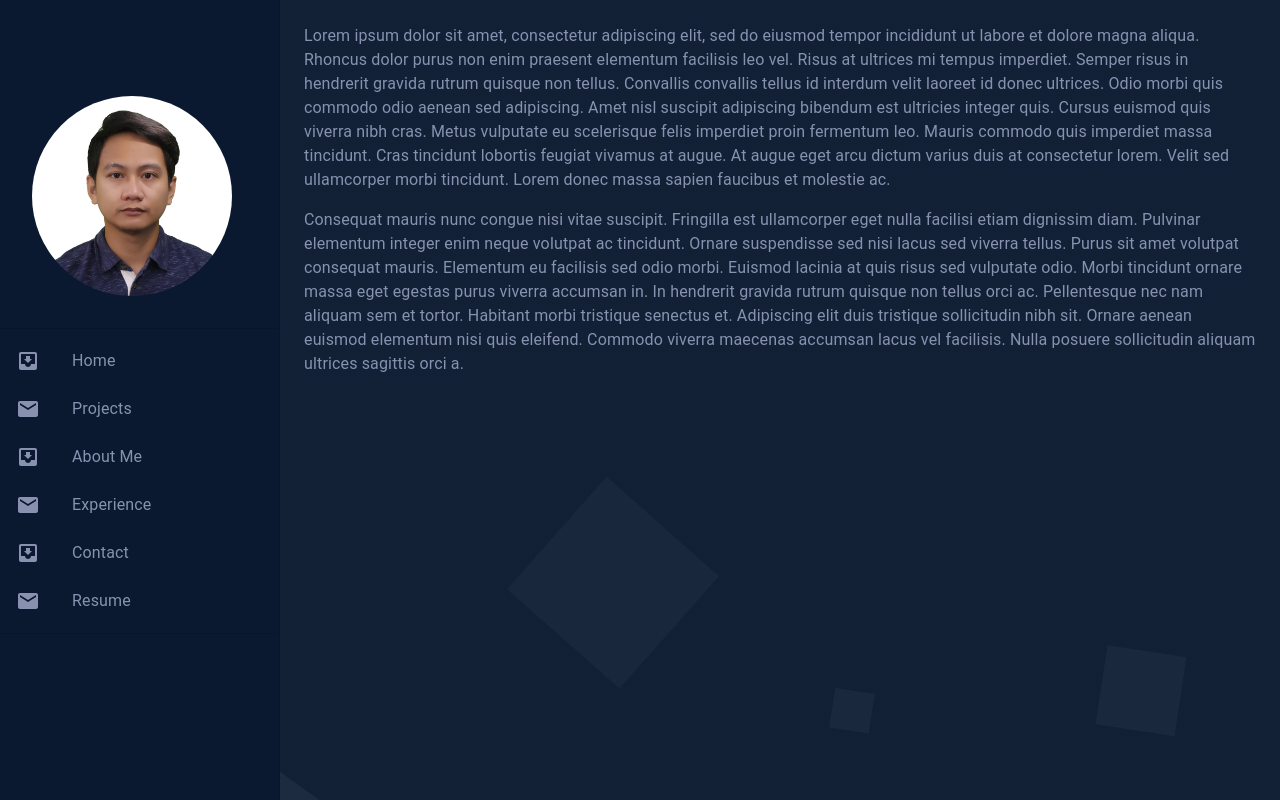
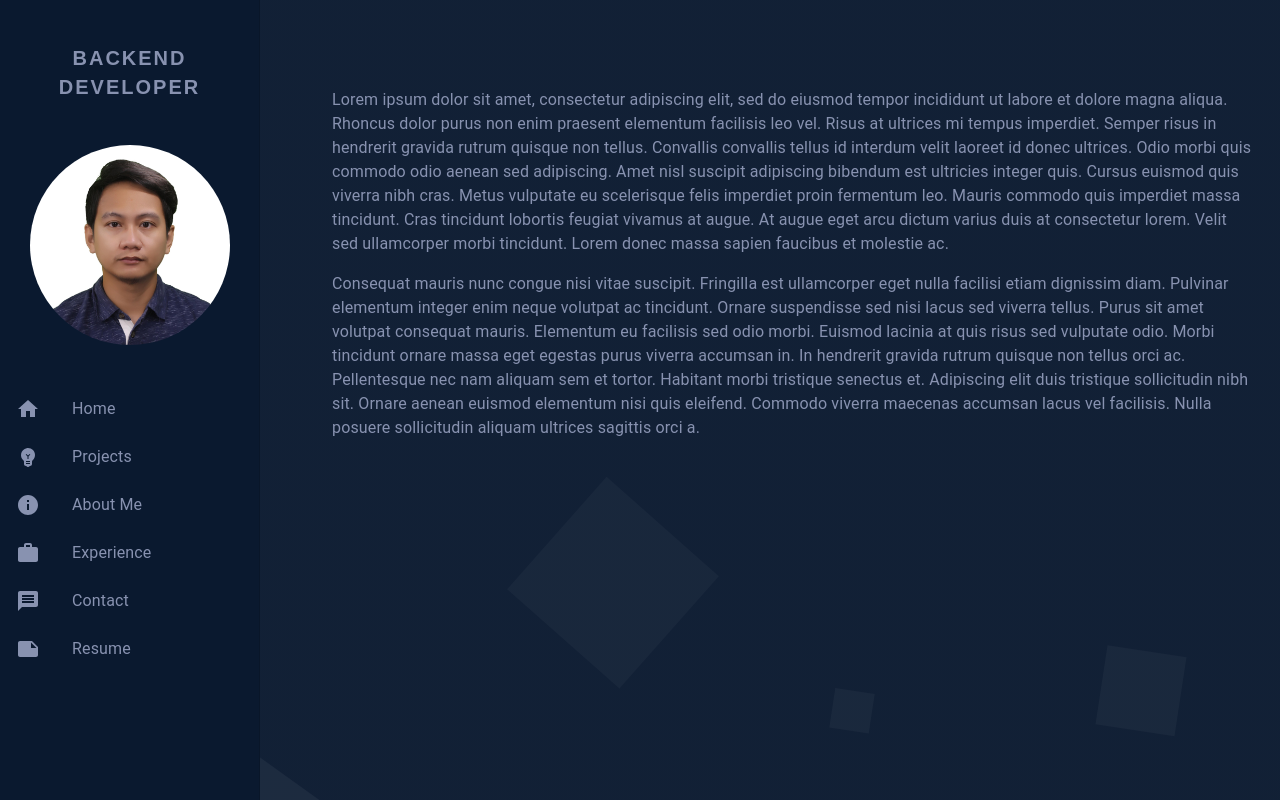
Before and after one commit to ecedonaldlabajojr/donald-jr-react-site, a React (Create React App) app: page / in a window 1280 px wide. Built offline with nearby package versions, Linux system fonts and the light colour scheme.

Commit message:
NavBar progress: (1)Converted to responsive // (2) Added material-ui icons on navbar // (3) Added link in each nav button // (4) Added click handler on navbar

```diff
--- a/src/components/Content.js
+++ b/src/components/Content.js
@@ -1,66 +1,202 @@
 import React from 'react';
-import { makeStyles } from '@material-ui/core/styles';
+import PropTypes from 'prop-types';
+import AppBar from '@material-ui/core/AppBar';
+import CssBaseline from '@material-ui/core/CssBaseline';
 import Drawer from '@material-ui/core/Drawer';
-import CssBaseline from '@material-ui/core/CssBaseline';
-import AppBar from '@material-ui/core/AppBar';
-import Toolbar from '@material-ui/core/Toolbar';
+import Hidden from '@material-ui/core/Hidden';
+import IconButton from '@material-ui/core/IconButton';
 import List from '@material-ui/core/List';
-import Typography from '@material-ui/core/Typography';
-import Divider from '@material-ui/core/Divider';
 import ListItem from '@material-ui/core/ListItem';
 import ListItemIcon from '@material-ui/core/ListItemIcon';
 import ListItemText from '@material-ui/core/ListItemText';
-import InboxIcon from '@material-ui/icons/MoveToInbox';
-import MailIcon from '@material-ui/icons/Mail';
+import MenuIcon from '@material-ui/icons/Menu';
+import Toolbar from '@material-ui/core/Toolbar';
+import { makeStyles, useTheme } from '@material-ui/core/styles';
 import Avatar from '@material-ui/core/Avatar';
 import Box from '@material-ui/core/Box';
-import DrawerNav from './sections/DrawerNav';
+import Typography from '@material-ui/core/Typography';
+import withWidth from "@material-ui/core/withWidth";
 
-const drawerWidth = 280;
+/* Material UI Icons */
+import HomeIcon from '@material-ui/icons/Home';
+import EmojiObjectsIcon from '@material-ui/icons/EmojiObjects';
+import InfoIcon from '@material-ui/icons/Info';
+import WorkIcon from '@material-ui/icons/Work';
+import MessageIcon from '@material-ui/icons/Message';
+import NoteIcon from '@material-ui/icons/Note';
+/* -------------------- */
+const drawerWidth = 260;
 
 const useStyles = makeStyles((theme) => ({
     root: {
         display: 'flex',
         color: '#8892b0',
     },
+    drawer: {
+        [theme.breakpoints.up('md')]: {
+            width: drawerWidth,
+            flexShrink: 0,
+        },
+    },
+    appBar: {
+        [theme.breakpoints.up('md')]: {
+            width: `calc(100% - ${drawerWidth}px)`,
+            marginLeft: drawerWidth,
+        },
+    },
+    menuButton: {
+        marginRight: theme.spacing(2),
+        [theme.breakpoints.up('md')]: {
+            display: 'none',
+        },
+    },
+    // necessary for content to be below app bar
+    toolbar: theme.mixins.toolbar,
+    drawerPaper: {
+        width: drawerWidth,
+        background: '#0a192f',
+    },
     content: {
         flexGrow: 1,
         padding: theme.spacing(3),
+    },
+    avatar: {
+        width: theme.spacing(25),
+        height: theme.spacing(25),
+        margin: theme.spacing(4),
+    },
+    listColor: {
+        color: '#8892b0',
+    },
+    listItem: {
+        '&:hover': {
+            background: "#081526"
+        }
     }
 }));
 
-export default function PermanentDrawerLeft() {
+
+const drawerIcons = [<HomeIcon />, <EmojiObjectsIcon />, <InfoIcon />, <WorkIcon />, <MessageIcon />, <NoteIcon />];
+const sectionTitles = ['Home', 'Projects', 'About Me', 'Experience', 'Contact', 'Resume'];
+function ResponsiveDrawer(props) {
+    const { window } = props;
     const classes = useStyles();
+    const theme = useTheme();
+    const [mobileOpen, setMobileOpen] = React.useState(false);
+    const isMobile = /xs|sm|md/.test(props.width);
+
+    const handleDrawerToggle = () => { if (isMobile) setMobileOpen(!mobileOpen); }
+
+    const drawer = (
+        <div>
+            <Box fontWeight="fontWeightBold" textAlign="center" className={classes.listColor} fontSize={20} letterSpacing={2} p={1.5} mt="2rem">
+                BACKEND DEVELOPER
+            </Box>
+            <Box component="div" display="flex" justifyContent="center">
+                <Avatar
+                    className={classes.avatar}
+                    src="/images/Donald_2x2.jpg"
+                    alt="donald-jr" />
+            </Box>
+            <List className={classes.listColor}>
+                {sectionTitles.map((text, index) => (
+                    <ListItem button key={text} className={classes.listItem} onClick={handleDrawerToggle} button component="a" href={text.replace(" ", "").toLowerCase()}>
+                        <ListItemIcon className={classes.listColor}>{drawerIcons[index]}</ListItemIcon>
+                        <ListItemText primary={text} />
+                    </ListItem>
+                ))}
+            </List>
+        </div >
+    );
+
+    const container = window !== undefined ? () => window().document.body : undefined;
 
     return (
         <div className={classes.root}>
             <CssBaseline />
-            <DrawerNav/>
+            <Hidden mdUp implementation="css">
+                <AppBar position="fixed" className={classes.appBar}>
+                    <Toolbar>
+                        <IconButton
+                            color="inherit"
+                            aria-label="open drawer"
+                            edge="start"
+                            onClick={handleDrawerToggle}
+                            className={classes.menuButton}
+                        >
+                            <MenuIcon />
+                        </IconButton>
+                    </Toolbar>
+                </AppBar>
+            </Hidden>
+            <nav className={classes.drawer} aria-label="mailbox folders">
+                {/* The implementation can be swapped with js to avoid SEO duplication of links. */}
+                <Hidden smUp implementation="css">
+                    <Drawer
+                        container={container}
+                        variant="temporary"
+                        anchor={theme.direction === 'rtl' ? 'right' : 'left'}
+                        open={mobileOpen}
+                        onClose={handleDrawerToggle}
+                        classes={{
+                            paper: classes.drawerPaper,
+                        }}
+                        ModalProps={{
+                            keepMounted: true, // Better open performance on mobile.
+                        }}
+                    >
+                        {drawer}
+                    </Drawer>
+                </Hidden>
+                <Hidden smDown implementation="css">
+                    <Drawer classes={{ paper: classes.drawerPaper }} variant="permanent" open>
+                        {drawer}
+                    </Drawer>
+                </Hidden>
+            </nav>
             <main className={classes.content}>
+                <div className={classes.toolbar} />
+            </main>
+            <Box component="main" sx={{ flexGrow: 1, p: 3 }}>
+                <Toolbar />
                 <Typography paragraph>
-                    Lorem ipsum dolor sit amet, consectetur adipiscing elit, sed do eiusmod tempor incididunt
-                    ut labore et dolore magna aliqua. Rhoncus dolor purus non enim praesent elementum
-                    facilisis leo vel. Risus at ultrices mi tempus imperdiet. Semper risus in hendrerit
-                    gravida rutrum quisque non tellus. Convallis convallis tellus id interdum velit laoreet id
-                    donec ultrices. Odio morbi quis commodo odio aenean sed adipiscing. Amet nisl suscipit
-                    adipiscing bibendum est ultricies integer quis. Cursus euismod quis viverra nibh cras.
-                    Metus vulputate eu scelerisque felis imperdiet proin fermentum leo. Mauris commodo quis
-                    imperdiet massa tincidunt. Cras tincidunt lobortis feugiat vivamus at augue. At augue eget
-                    arcu dictum varius duis at consectetur lorem. Velit sed ullamcorper morbi tincidunt. Lorem
-                    donec massa sapien faucibus et molestie ac.
+                    Lorem ipsum dolor sit amet, consectetur adipiscing elit, sed do eiusmod
+                    tempor incididunt ut labore et dolore magna aliqua. Rhoncus dolor purus non
+                    enim praesent elementum facilisis leo vel. Risus at ultrices mi tempus
+                    imperdiet. Semper risus in hendrerit gravida rutrum quisque non tellus.
+                    Convallis convallis tellus id interdum velit laoreet id donec ultrices.
+                    Odio morbi quis commodo odio aenean sed adipiscing. Amet nisl suscipit
+                    adipiscing bibendum est ultricies integer quis. Cursus euismod quis viverra
+                    nibh cras. Metus vulputate eu scelerisque felis imperdiet proin fermentum
+                    leo. Mauris commodo quis imperdiet massa tincidunt. Cras tincidunt lobortis
+                    feugiat vivamus at augue. At augue eget arcu dictum varius duis at
+                    consectetur lorem. Velit sed ullamcorper morbi tincidunt. Lorem donec massa
+                    sapien faucibus et molestie ac.
                 </Typography>
                 <Typography paragraph>
-                    Consequat mauris nunc congue nisi vitae suscipit. Fringilla est ullamcorper eget nulla
-                    facilisi etiam dignissim diam. Pulvinar elementum integer enim neque volutpat ac
-                    tincidunt. Ornare suspendisse sed nisi lacus sed viverra tellus. Purus sit amet volutpat
-                    consequat mauris. Elementum eu facilisis sed odio morbi. Euismod lacinia at quis risus sed
-                    vulputate odio. Morbi tincidunt ornare massa eget egestas purus viverra accumsan in. In
-                    hendrerit gravida rutrum quisque non tellus orci ac. Pellentesque nec nam aliquam sem et
-                    tortor. Habitant morbi tristique senectus et. Adipiscing elit duis tristique sollicitudin
-                    nibh sit. Ornare aenean euismod elementum nisi quis eleifend. Commodo viverra maecenas
-                    accumsan lacus vel facilisis. Nulla posuere sollicitudin aliquam ultrices sagittis orci a.
+                    Consequat mauris nunc congue nisi vitae suscipit. Fringilla est ullamcorper
+                    eget nulla facilisi etiam dignissim diam. Pulvinar elementum integer enim
+                    neque volutpat ac tincidunt. Ornare suspendisse sed nisi lacus sed viverra
+                    tellus. Purus sit amet volutpat consequat mauris. Elementum eu facilisis
+                    sed odio morbi. Euismod lacinia at quis risus sed vulputate odio. Morbi
+                    tincidunt ornare massa eget egestas purus viverra accumsan in. In hendrerit
+                    gravida rutrum quisque non tellus orci ac. Pellentesque nec nam aliquam sem
+                    et tortor. Habitant morbi tristique senectus et. Adipiscing elit duis
+                    tristique sollicitudin nibh sit. Ornare aenean euismod elementum nisi quis
+                    eleifend. Commodo viverra maecenas accumsan lacus vel facilisis. Nulla
+                    posuere sollicitudin aliquam ultrices sagittis orci a.
                 </Typography>
-            </main>
+            </Box>
         </div>
     );
 }
+
+ResponsiveDrawer.propTypes = {
+    /**
+     * Injected by the documentation to work in an iframe.
+     * You won't need it on your project.
+     */
+    window: PropTypes.func,
+};
+
+export default withWidth()(ResponsiveDrawer);
--- a/src/components/sections/DrawerNav.js
+++ /dev/null
@@ -1,72 +0,0 @@
-import React from 'react';
-import { makeStyles } from '@material-ui/core/styles';
-import Drawer from '@material-ui/core/Drawer';
-import List from '@material-ui/core/List';
-import Divider from '@material-ui/core/Divider';
-import ListItem from '@material-ui/core/ListItem';
-import ListItemIcon from '@material-ui/core/ListItemIcon';
-import ListItemText from '@material-ui/core/ListItemText';
-import InboxIcon from '@material-ui/icons/MoveToInbox';
-import MailIcon from '@material-ui/icons/Mail';
-import Avatar from '@material-ui/core/Avatar';
-
-const drawerWidth = 280;
-
-const useStyles = makeStyles((theme) => ({
-    drawer: {
-        width: drawerWidth,
-        flexShrink: 0,
-    },
-    drawerPaper: {
-        width: drawerWidth,
-        background: '#0a192f',
-    },
-    // necessary for content to be below app bar
-    toolbar: theme.mixins.toolbar,
-    media: {
-        height: 0,
-        paddingTop: '100%',
-    },
-    avatar: {
-        width: theme.spacing(25),
-        height: theme.spacing(25),
-        margin: theme.spacing(4),
-    },
-    listColor: {
-        color: '#8892b0',
-    }
-}));
-
-const DrawerNav = () => {
-    const classes = useStyles();
-    return (
-        <Drawer
-            className={classes.drawer}
-            variant="permanent"
-            classes={{
-                paper: classes.drawerPaper,
-            }}
-            anchor="left"
-        >
-            <div className={classes.toolbar} />
-            <Avatar
-                className={classes.avatar}
-                src="/images/Donald_2x2.jpg"
-                alt="donald-jr"
-            />
-
-            <Divider />
-            <List className={classes.listColor}>
-                {['Home', 'Projects', 'About Me', 'Experience', 'Contact', 'Resume'].map((text, index) => (
-                    <ListItem button key={text}>
-                        <ListItemIcon className={classes.listColor}>{index % 2 === 0 ? <InboxIcon /> : <MailIcon />}</ListItemIcon>
-                        <ListItemText primary={text} />
-                    </ListItem>
-                ))}
-            </List>
-            <Divider />
-        </Drawer>
-    )
-}
-
-export default DrawerNav
```
Also changed, not shown: 1 other file (tests, documents, lock files or other folders).
